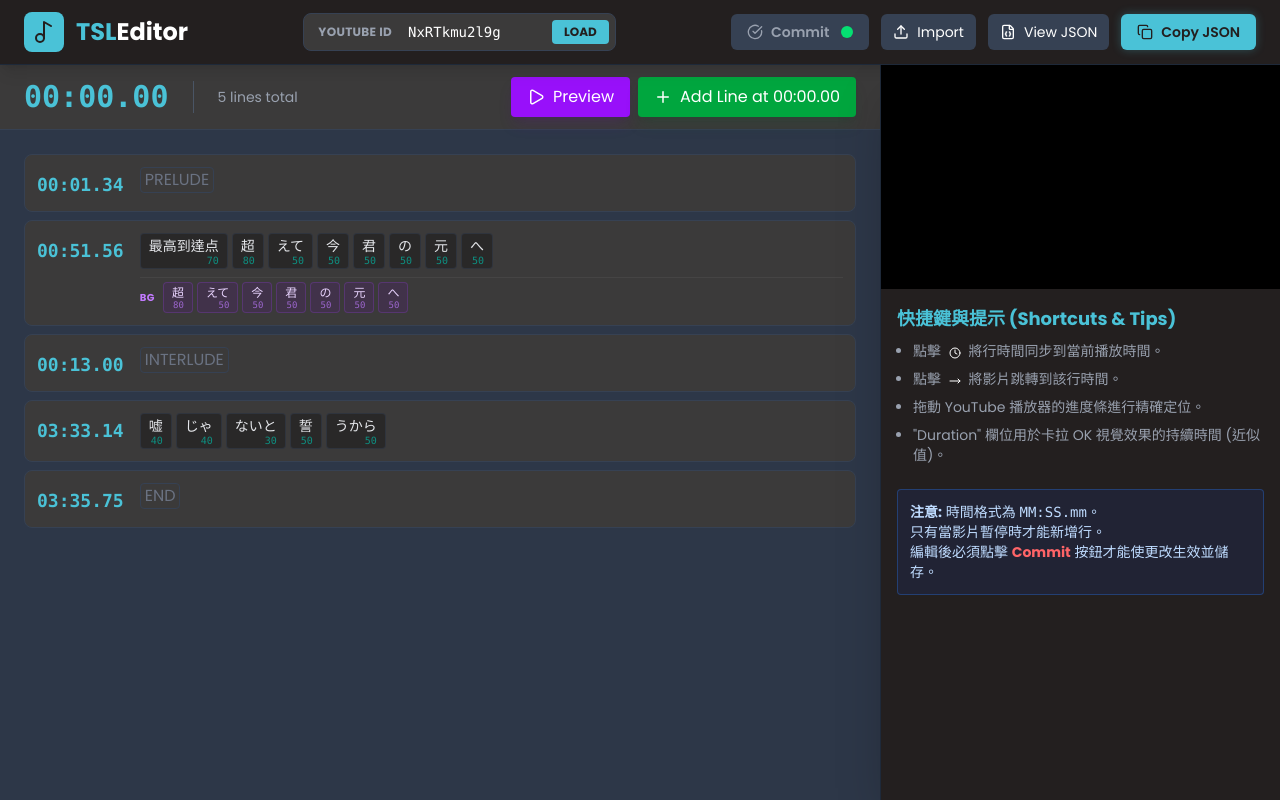
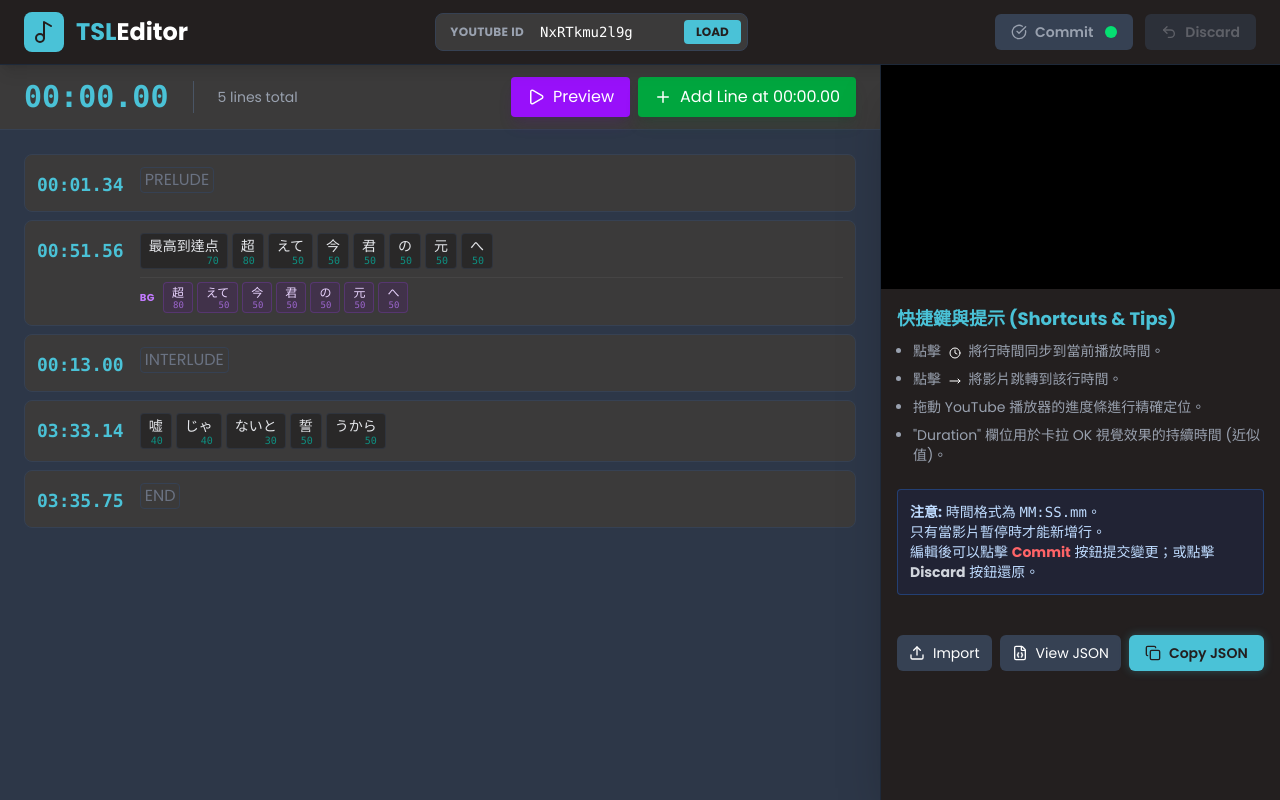
Before and after one commit to champsing/TSL-Editor, a React (Vite) app: page / in a window 1280 px wide. Built offline with nearby package versions, Linux system fonts and the light colour scheme.

Commit message:
add discard button

```diff
--- a/App.tsx
+++ b/App.tsx
@@ -25,6 +25,7 @@ import {
     MoveRight,
     Play,
     CheckCircle, // 新增圖標：用於提交狀態
+    Undo2, // 新增圖標：用於撤銷暫存
 } from "lucide-react";
 
 // 引入 lodash/isEqual 進行深度比較，判斷 JSON 是否改變。
@@ -201,7 +202,7 @@ YouTubePlayer.displayName = "YouTubePlayer";
 // --- 輔助函式：深度比較兩個歌詞陣列 (簡易版) ---
 const areLyricsEqual = (a: LyricData, b: LyricData): boolean => {
     // 更好的做法是引入 lodash/isEqual，這裡使用 JSON.stringify 作為簡易替代
-    // 但請注意：JSON.stringify 的順序可能會影響結果，在複雜物件中不夠精準。
+    // 但 JSON.stringify 的順序可能會影響結果，在複雜物件中不夠精準。
     // 在此應用中 (LyricLine 結構相對固定)，這應該足夠。
     return JSON.stringify(a) === JSON.stringify(b);
 };
@@ -283,8 +284,6 @@ function App() {
         if (currentLineIndex !== -1 && scrollContainerRef.current) {
             // 注意: 這裡的 currentLineIndex 是針對 'lyrics' (已提交)
             // 但清單渲染的是 'stagedLyrics'。
-            // 由於只有 commit 時 'lyrics' 才會更新，
-            // 且 LineEditor 還是使用 index，這裡應該不會有問題。
             const currentLine =
                 document.getElementsByClassName("is-current")[0];
 
@@ -317,17 +316,43 @@ function App() {
         }
     };
 
-    // --- 新增 Commit 函式 ---
+    // --- Commit 函式 ---
     const commitLyrics = () => {
         if (!hasUncommittedChanges) return; // 沒有變更則不提交
 
-        setLyrics(stagedLyrics); // 更新已提交狀態
+        // 使用結構化克隆確保 deep copy
+        const newStagedLyrics = JSON.parse(JSON.stringify(stagedLyrics));
+
+        setLyrics(newStagedLyrics); // 更新已提交狀態
         // 寫入 sessionStorage (節省效能)
         sessionStorage.setItem(
             STORAGE_KEY_LYRICS,
-            JSON.stringify(stagedLyrics)
+            JSON.stringify(newStagedLyrics)
         );
         console.log("Lyrics committed and saved to sessionStorage!");
+    };
+
+    // --- 新增 Discard 函式：將暫存狀態回復到已提交狀態 ---
+    const discardChanges = () => {
+        if (!hasUncommittedChanges) return;
+
+        // 使用自訂的確認框代替 alert/confirm
+        const confirmation = window.confirm(
+            "確定要放棄所有未提交的變更嗎？這將會回復到上次提交的狀態。"
+        );
+
+        if (!confirmation) {
+            return;
+        }
+
+        // 將暫存狀態回復到已提交狀態 (lyrics)
+        // 使用結構化克隆確保 deep copy
+        const newLyrics = JSON.parse(JSON.stringify(lyrics));
+        setStagedLyrics(newLyrics);
+
+        setEditingLineIndex(null); // 離開編輯模式
+
+        console.log("Uncommitted changes discarded.");
     };
 
     // --- 編輯相關函式：現在修改 stagedLyrics ---
@@ -364,8 +389,6 @@ function App() {
             translation: "",
         };
         // Insert after current index or at end (這裡使用已提交的 currentLineIndex)
-        // 注意：這裡可能會因為 currentLineIndex (使用 lyrics) 和 stagedLyrics 的長度不同而產生不精準的插入位置
-        // 更嚴謹的做法是重新計算一個 stagedCurrentLineIndex，但為簡化，暫時沿用 currentLineIndex 邏輯
         const insertIndex =
             currentLineIndex !== -1
                 ? currentLineIndex + 1
@@ -382,7 +405,6 @@ function App() {
         navigator.clipboard.writeText(jsonStr).then(() => {
             console.log("JSON copied to clipboard!");
         });
-        // 這裡不再寫入 sessionStorage，因為 commitLyrics 已經處理
     };
 
     const handleFileUpload = (e: React.ChangeEvent<HTMLInputElement>) => {
@@ -445,7 +467,8 @@ function App() {
                     </button>
                 </div>
 
-                {/* Actions (操作按鈕) - 新增 Commit/Status */}
+                <div className="flex gap-2">
+                    {/* Actions (操作按鈕) - 新增 Commit/Discard/Status */}
                     <div className="flex items-center gap-3">
                         {/* Commit 按鈕與狀態指示燈 */}
                         <button
@@ -474,30 +497,20 @@ function App() {
                             ></span>
                         </button>
 
-                    <label className="cursor-pointer bg-gray-700 hover:bg-gray-600 text-white px-3 py-2 rounded-md flex items-center gap-2 text-sm transition">
-                        <Upload size={16} />
-                        Import
-                        <input
-                            type="file"
-                            className="hidden"
-                            accept=".json"
-                            onChange={handleFileUpload}
-                        />
-                    </label>
+                        {/* Discard 按鈕 */}
                         <button
-                        onClick={() => setJsonModalOpen(true)}
-                        className="bg-gray-700 hover:bg-gray-600 text-white px-3 py-2 rounded-md flex items-center gap-2 text-sm transition"
+                            onClick={discardChanges}
+                            disabled={!hasUncommittedChanges}
+                            className={`px-4 py-2 rounded-md flex items-center gap-2 text-sm transition font-semibold ${
+                                hasUncommittedChanges
+                                    ? "bg-gray-700 hover:bg-gray-600 text-gray-300"
+                                    : "bg-gray-700 text-gray-400 opacity-50 cursor-not-allowed"
+                            }`}
                         >
-                        <FileJson size={16} />
-                        View JSON
+                            <Undo2 size={16} />
+                            Discard
                         </button>
-                    <button
-                        onClick={copyJson}
-                        className="bg-primary hover:bg-teal-300 text-dark font-semibold px-4 py-2 rounded-md flex items-center gap-2 text-sm shadow-[0_0_10px_rgba(74,194,215,0.3)] transition"
-                    >
-                        <Copy size={16} />
-                        Copy JSON
-                    </button>
+                    </div>
                 </div>
             </header>
 
@@ -623,10 +636,41 @@ function App() {
                             </p>
                             <p>只有當影片暫停時才能新增行。</p>
                             <p>
-                                編輯後必須點擊{" "}
+                                編輯後可以點擊{" "}
                                 <strong className="text-red-400">Commit</strong>{" "}
-                                按鈕才能使更改生效並儲存。
+                                按鈕提交變更；或點擊{" "}
+                                <strong className="text-gray-300">
+                                    Discard
+                                </strong>{" "}
+                                按鈕還原。
                             </p>
+                        </div>
+
+                        <div className="flex gap-2 mt-10">
+                            <label className="cursor-pointer bg-gray-700 hover:bg-gray-600 text-white px-3 py-2 rounded-md flex items-center gap-2 text-sm transition">
+                                <Upload size={16} />
+                                Import
+                                <input
+                                    type="file"
+                                    className="hidden"
+                                    accept=".json"
+                                    onChange={handleFileUpload}
+                                />
+                            </label>
+                            <button
+                                onClick={() => setJsonModalOpen(true)}
+                                className="bg-gray-700 hover:bg-gray-600 text-white px-3 py-2 rounded-md flex items-center gap-2 text-sm transition"
+                            >
+                                <FileJson size={16} />
+                                View JSON
+                            </button>
+                            <button
+                                onClick={copyJson}
+                                className="bg-primary hover:bg-teal-300 text-dark font-semibold px-4 py-2 rounded-md flex items-center gap-2 text-sm shadow-[0_0_10px_rgba(74,194,215,0.3)] transition"
+                            >
+                                <Copy size={16} />
+                                Copy JSON
+                            </button>
                         </div>
                     </div>
                 </div>
```
Lines whose indentation alone changed are shown as unchanged.
